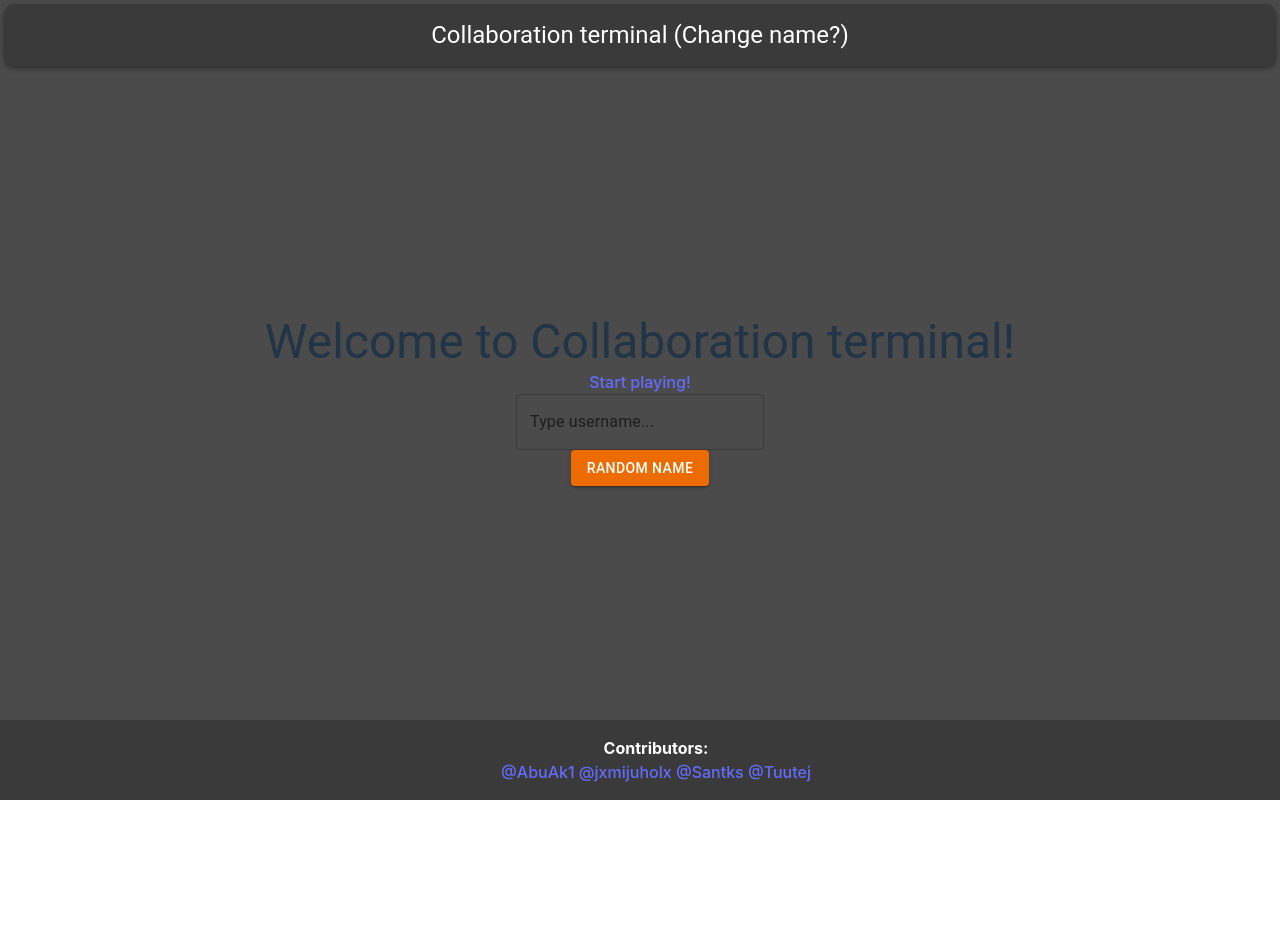
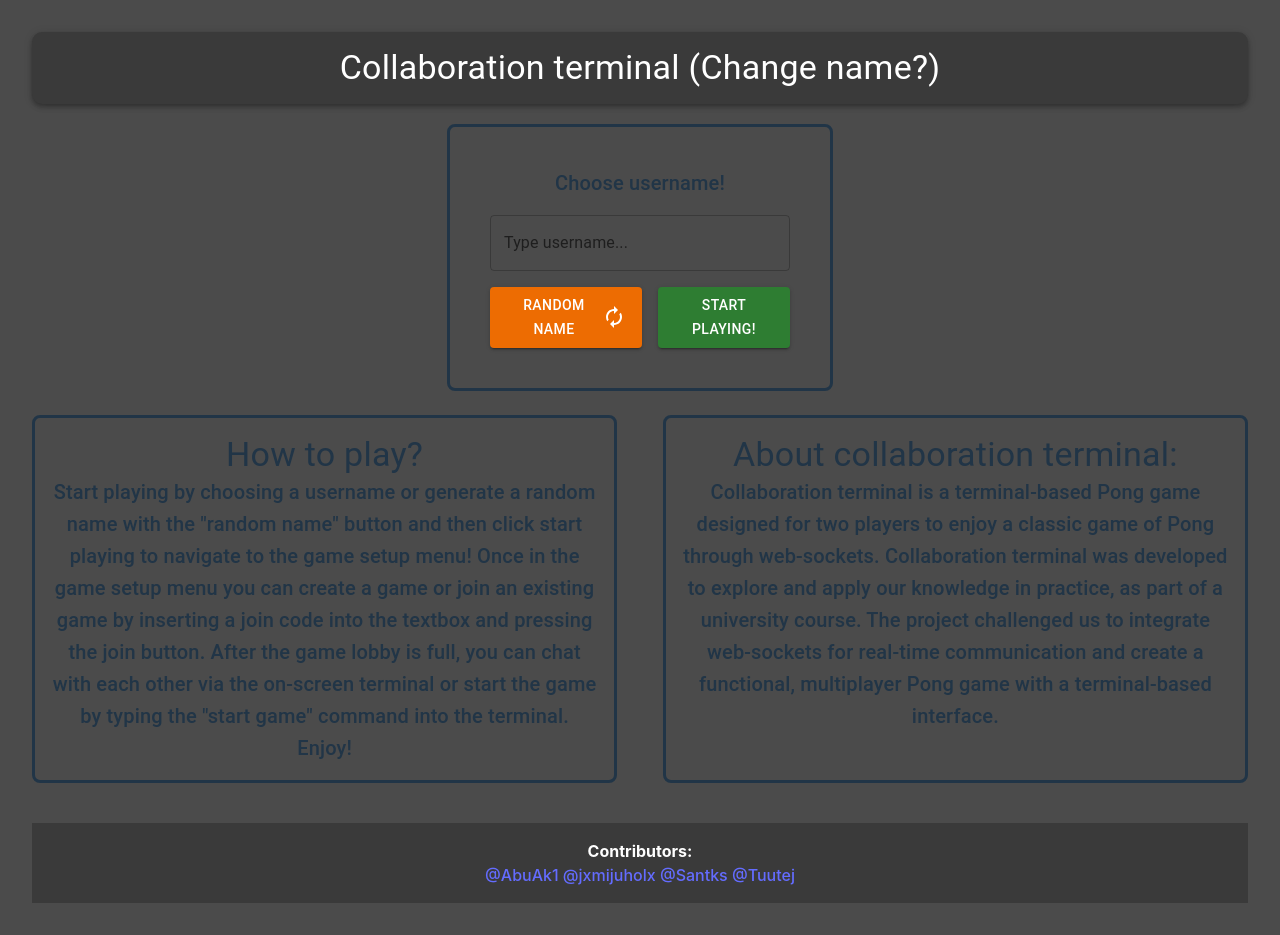
Before and after one commit to jxmijuholx/kollaboraatioterminaali, a React (Vite) app in the folder frontend/Kollaboraatioterminaali/: page / in a window 1280 px wide. Before the commit the page ends 800 px from the top, so only its background shows below. Built offline with nearby package versions, Linux system fonts and the light colour scheme.

Commit message:
about ja how to play tekstit

```diff
--- a/frontend/Kollaboraatioterminaali/src/App.css
+++ b/frontend/Kollaboraatioterminaali/src/App.css
@@ -9,13 +9,7 @@
 .footer {
   background-color: #3a3a3a;
   padding: 1rem;
-  position: fixed;
-  bottom: 0;
-  width: 100%;
-  max-width: 1280px;
-  margin: 0 auto;
-  left: 0;
-  right: 0;
+  position: relative;
   color: white;
   display: flex;
   flex-direction: column;
@@ -38,6 +32,7 @@
   font-size: medium;
   font-weight: bold;
 }
+
 .terminaali {
   width: 600px;
   height: 400px;
@@ -50,5 +45,6 @@
 }
 
 .xterm {
-  text-align: left; /* Siirrä teksti vasemmalle. HUOM! Tämä tämä pois jos peli on päällä*/
+  text-align: left;
+  /* Siirrä teksti vasemmalle. HUOM! Tämä tämä pois jos peli on päällä*/
 }
--- a/frontend/Kollaboraatioterminaali/src/components/App.jsx
+++ b/frontend/Kollaboraatioterminaali/src/components/App.jsx
@@ -5,7 +5,6 @@ import { Link } from 'react-router-dom';
 import AddIcon from "@mui/icons-material/Add";
 import SmartToyIcon from "@mui/icons-material/SmartToy";
 import LinkIcon from "@mui/icons-material/Link";
-import Home from "./Home";
 
 
 //käytetään näitä terminaalin importtaukseen toistaiseksi. Nää ainakin jotenkin toimii
@@ -279,9 +278,10 @@ function App() {
         message={gameID ? "Joined lobby: " + gameID : "Enter game ID!"}
       />
 
-      <Link to={'/'}>Back to home</Link>
-
       <Grid2 container spacing={4}>
+        <Grid2>
+          <Link to={'/'}>Back to home</Link>
+        </Grid2>
         <Grid2 xs={12} sm={6} md={3}>
           <Card style={{ height: 300, width: 250, background: "gray" }}>
             <CardContent>
--- a/frontend/Kollaboraatioterminaali/src/components/Home.jsx
+++ b/frontend/Kollaboraatioterminaali/src/components/Home.jsx
@@ -1,7 +1,8 @@
 import '../App.css';
 import { AppBar, Typography, Button, TextField, Box } from '@mui/material';
-import { useState, useEffect, useRef } from 'react';
+import { useState } from 'react';
 import { Link, Outlet, useLocation } from 'react-router-dom';
+import AutorenewIcon from '@mui/icons-material/Autorenew';
 
 function Home() {
 
@@ -25,7 +26,8 @@ function Home() {
         "forest",
         "adventure",
         "harmony",
-        "spark"];
+        "spark"
+    ];
 
     const adjectives = [
         "brilliant",
@@ -60,48 +62,105 @@ function Home() {
     const [username, setUsername] = useState("");
 
     const generateName = () => {
-        const random = words[Math.floor(Math.random() * words.length)] + "-" + adjectives[Math.floor(Math.random() * adjectives.length)]
+        const random = adjectives[Math.floor(Math.random() * adjectives.length)] + "-" + words[Math.floor(Math.random() * words.length)]
         setUsername(random)
+    };
+
+    // Check for username before navigating
+    const usernameCheck = (event) => {
+        if (!username) {
+            event.preventDefault();
+            alert("Please select a username before playing!")
+        } else {
+            localStorage.setItem("username", username)
+        }
     };
 
     return (
         <>
-            <AppBar position='fixed'
+            <AppBar position='relative'
                 style={{
                     padding: 15,
                     borderRadius: 10,
-                    marginTop: 4,
-                    maxWidth: 1272,
-                    marginRight: 4,
                     background: "#3a3a3a",
                     color: "white",
+                    marginBottom: 20
                 }}>
-                <Typography variant='h5' >
+                <Typography variant='h4' >
                     Collaboration terminal (Change name?)
                 </Typography>
             </AppBar>
 
+            {/* Only display this if we are on the home page */}
             {location.pathname === "/" && (
                 <>
-                    <Box display={'flex'} flexDirection={'column'} alignItems={'center'} justifyContent={'center'}>
-                        <Typography variant='h3'>Welcome to Collaboration terminal!</Typography>
-                        <Link
-                            onClick={() => localStorage.setItem("username", username)}
-                            to='/play'>
-                            Start playing!
-                        </Link>
+                    <Box
+                        display={'flex'}
+                        flexDirection={'column'}
+                        alignItems={'center'}
+                        justifyContent={'center'}
+                        sx={{ border: 3, padding: 5, borderRadius: 2, width: '300px', margin: 'auto' }}>
+
+                        <Typography variant="h6" sx={{ marginBottom: 2 }}>{username ? username : "Choose username!"}</Typography>
                         <TextField
                             label='Type username...'
                             value={username}
                             onChange={(e) => setUsername(e.target.value)}
+                            sx={{ marginBottom: 2, width: '100%' }}
                         />
-                        <Button
-                            variant='contained'
-                            color='warning'
-                            onClick={generateName}
-                        >
-                            Random name
-                        </Button>
+                        <Box display="flex" justifyContent="space-between" width="100%">
+                            <Button
+                                variant="contained"
+                                color="warning"
+                                onClick={generateName}
+                                sx={{ display: 'flex', alignItems: 'center', marginRight: 2 }}
+                            >
+                                Random name
+                                <AutorenewIcon />
+                            </Button>
+                            <Link
+                                onClick={usernameCheck}
+                                to='/play'>
+                                <Button
+                                    variant='contained'
+                                    color='success'
+                                >
+                                    Start playing!
+                                </Button>
+                            </Link>
+                        </Box>
+                    </Box>
+
+                    <Box
+                        display={'flex'}
+                        justifyContent={'space-between'}
+                        marginTop={3}
+                        marginBottom={5}>
+                        <Box sx={{ border: 3, borderRadius: 2, width: '45%', padding: 2 }}>
+                            <Typography variant='h4'>How to play?</Typography>
+                            <Typography variant='h6' >
+                                {`Start playing by choosing a username or generate a random name with the "random name" button
+                            and then click start playing to navigate to the game setup menu!
+
+                            Once in the game setup menu you can create a game or join an existing game by inserting a join code
+                            into the textbox and pressing the join button.
+
+                            After the game lobby is full, you can chat with each other via the on-screen terminal or start the game
+                            by typing the "start game" command into the terminal.
+
+                             Enjoy!`}
+                            </Typography>
+                        </Box>
+
+                        <Box sx={{ border: 3, borderRadius: 2, width: '45%', padding: 2 }}>
+                            <Typography variant='h4'>About collaboration terminal:</Typography>
+                            <Typography variant='h6'>
+                                {`Collaboration terminal is a terminal-based Pong game designed for two players to enjoy a classic game of Pong through web-sockets.
+
+                                Collaboration terminal was developed to explore and apply our knowledge in practice, as part of a university course.
+                                The project challenged us to integrate web-sockets for real-time communication and create a functional, multiplayer Pong game with a terminal-based interface. `}
+                            </Typography>
+                        </Box>
                     </Box>
                 </>
             )}
```
Also changed, not shown: 1 other file (tests, documents, lock files or other folders).
